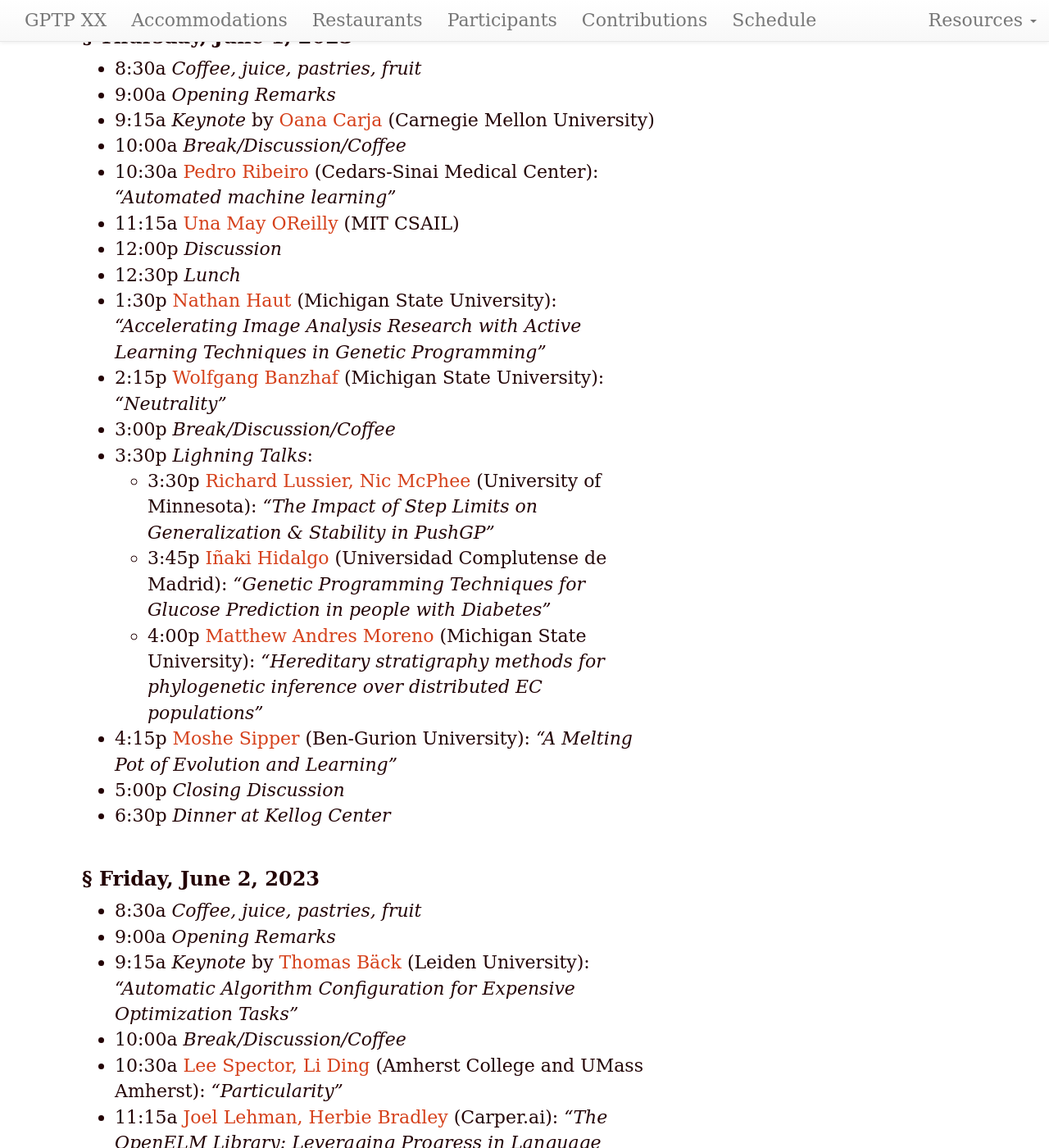
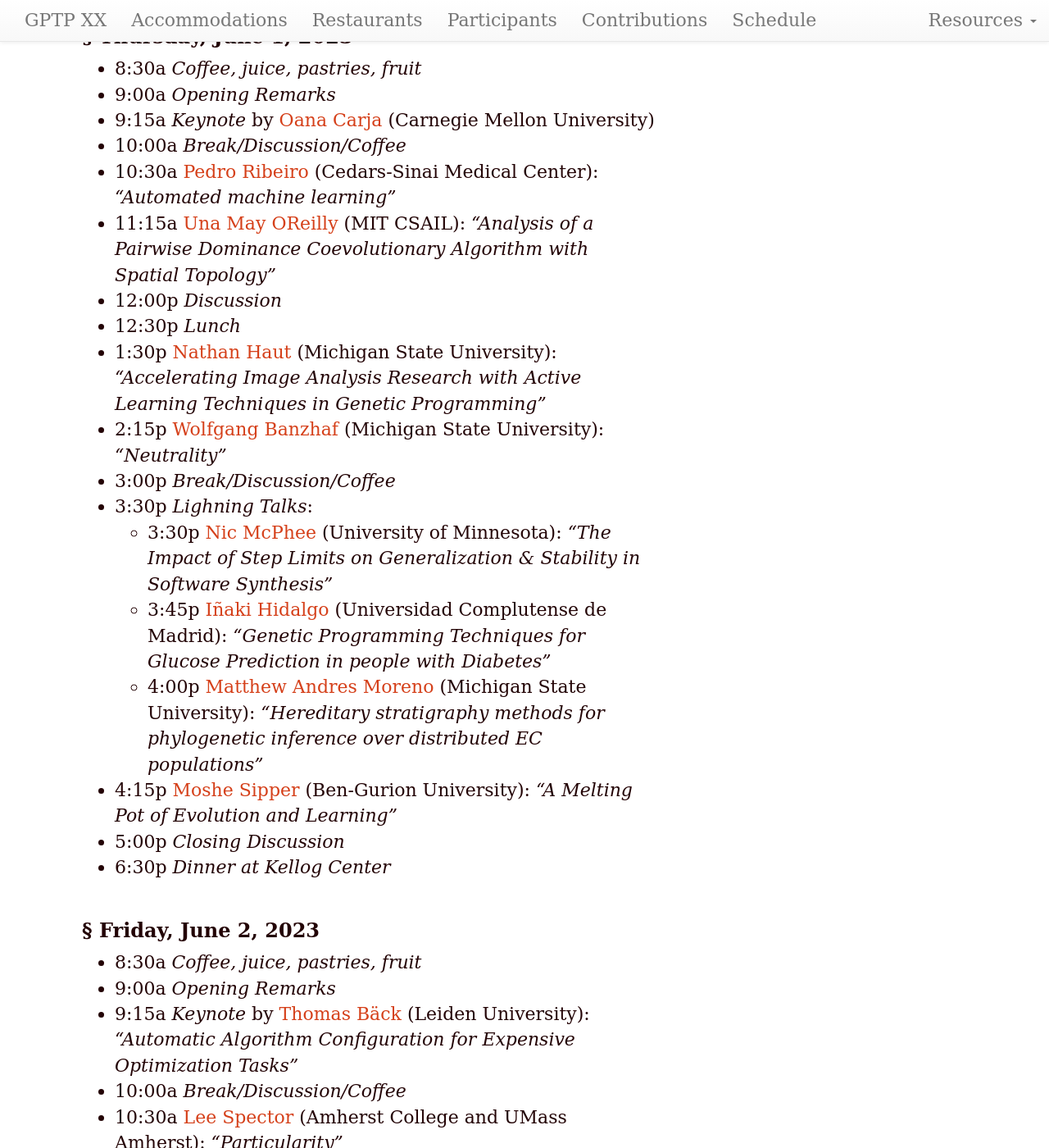
Before and after one commit to GPTP-workshop/gptp-workshop.github.io, a Jekyll site: the page built from schedule.md, in a window 1280 px wide and 1400 px high, scrolled down 612 px. Shown: the whole window at 82% size. Built offline with Jekyll 4.4.1, drawn with Linux system fonts in a browser that asks for light colours; our own code applies the rules of GitHub Pages for plain Markdown files; some of the changed text lies outside the part shown.

Commit message:
Update schedule.md

```diff
--- a/schedule.md
+++ b/schedule.md
@@ -19,14 +19,16 @@ GPTP-2023 will be held at Michigan State University, in [Kellogg Hotel & Convent
 - 9:15a _Keynote_ by [Oana Carja](https://cbd.cmu.edu/people/carja.html) (Carnegie Mellon University)
 - 10:00a _Break/Discussion/Coffee_
 - 10:30a [Pedro Ribeiro](https://www.cedars-sinai.org/) (Cedars-Sinai Medical Center): _"Automated machine learning"_
-- 11:15a [Una May OReilly](https://www.csail.mit.edu/person/una-may-oreilly) (MIT CSAIL)
+- 11:15a [Una May OReilly](https://www.csail.mit.edu/person/una-may-oreilly) (MIT CSAIL): _"Analysis of a Pairwise Dominance
+Coevolutionary Algorithm with Spatial Topology"_
 - 12:00p _Discussion_
 - 12:30p _Lunch_
 - 1:30p [Nathan Haut](https://www.cse.msu.edu/~hautn/) (Michigan State University): _"Accelerating Image Analysis Research with Active Learning Techniques in Genetic Programming"_
 - 2:15p [Wolfgang Banzhaf](https://www.cse.msu.edu/~banzhafw/) (Michigan State University):  _"Neutrality"_
 - 3:00p _Break/Discussion/Coffee_
 - 3:30p _Lighning Talks_:
-  - 3:30p [Richard Lussier, Nic McPhee](https://academics.morris.umn.edu/nic-mcphee) (University of Minnesota): _"The Impact of Step Limits on Generalization & Stability in PushGP"_
+  - 3:30p [Nic McPhee](https://academics.morris.umn.edu/nic-mcphee) (University of Minnesota): _"The Impact of Step Limits on Generalization &
+Stability in Software Synthesis"_
   - 3:45p [Iñaki Hidalgo](https://www.ucm.es/directorio?id=9382) (Universidad Complutense de Madrid): _"Genetic Programming Techniques for Glucose Prediction in people with Diabetes"_
   - 4:00p [Matthew Andres Moreno](https://directory.natsci.msu.edu/Directory/Profiles/Person/103198) (Michigan State University):  _"Hereditary stratigraphy methods for phylogenetic inference over distributed EC populations"_
 - 4:15p [Moshe Sipper](https://www.moshesipper.com/) (Ben-Gurion University): _"A Melting Pot of Evolution and Learning"_
@@ -40,7 +42,7 @@ GPTP-2023 will be held at Michigan State University, in [Kellogg Hotel & Convent
 - 9:00a _Opening Remarks_
 - 9:15a _Keynote_ by [Thomas Bäck](https://www.universiteitleiden.nl/en/staffmembers/thomas-back) (Leiden University): _"Automatic Algorithm Configuration for Expensive Optimization Tasks"_
 - 10:00a _Break/Discussion/Coffee_
-- 10:30a [Lee Spector, Li Ding](https://www.amherst.edu/people/facstaff/lspector) (Amherst College and UMass Amherst): _"Particularity"_
+- 10:30a [Lee Spector](https://www.amherst.edu/people/facstaff/lspector) (Amherst College and UMass Amherst): _"Particularity"_
 - 11:15a [Joel Lehman, Herbie Bradley](https://Carper.ai) (Carper.ai): _"The OpenELM Library: Leveraging Progress in Language Models for Novel Evolutionary Algorithms"_
 - 12:00p _Discussion_
 - 12:30p _Lunch_
@@ -65,7 +67,8 @@ Real-World Applications in Magnetization, Extrusion and Data Validation"_
 - 10:30a _Lighning Talks_:
   - 10:30a [Lisa Soros](https://cs.barnard.edu/profiles/lisa-soros) (Barnard College): _"Exploiting Failure in Evolution"_
   - 10:45a [Fabricio Olivetti de Franca](https://www.ufabc.edu.br/ensino/docentes/fabricio-olivetti-de-franca) (Federal University of ABC): _"Origami: (un)folding the abstraction of recursion schemes for program synthesis"_
-- 11:00a [Emily Dolson](https://www.egr.msu.edu/people/profile/dolsonem) (Michigan State University): _"A case study of how lexicase selection traverses the eco-evolutionary landscape of a genetic programming problem"_
+- 11:00a [Emily Dolson](https://www.egr.msu.edu/people/profile/dolsonem) (Michigan State University): _"Reachability Analysis for Lexicase Selection via
+Community Assembly Graphs"_
 - 11:45a [Talib Hussain](https://departments.johnabbott.qc.ca/william%20russell%202/talib-hussain/) (John Abbott College): _"Let’s Evolve Intelligence, Not Solutions"_
 -  12:30p _Closing Discussion & Lunch_
 -  13:30p _End of the Workshop_
```
